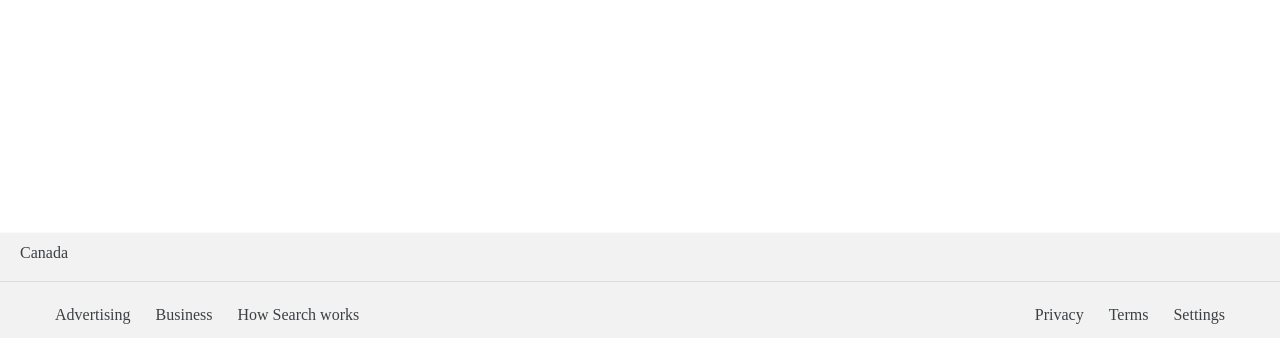
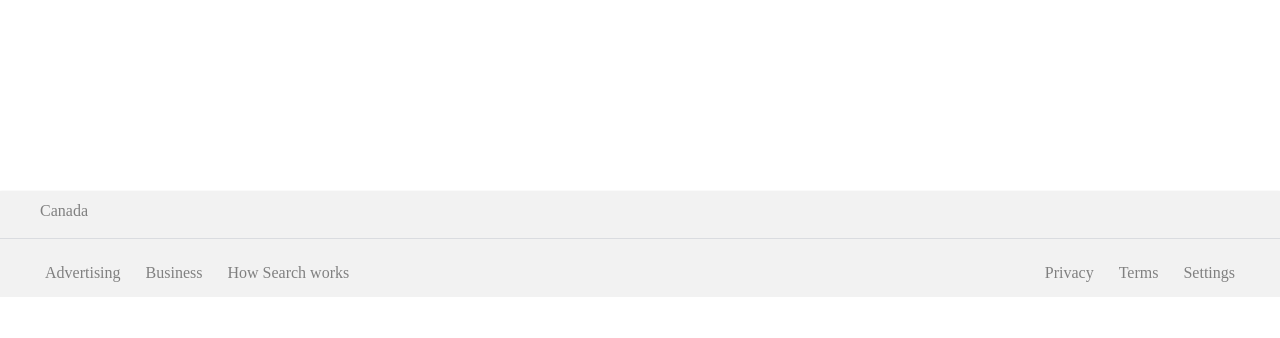
Before and after one commit to ZaynMuhammad/google-homepage, a plain HTML site: page index.html in a window 1280 px wide. Shown: the part 661-999 px from the top of the page. After the commit the page ends 958 px from the top, so only its background shows below. Drawn offline with Linux system fonts and the light colour scheme.

Commit message:
Reduced the height of the page

```diff
--- a/Assets/Stylesheets/main.css
+++ b/Assets/Stylesheets/main.css
@@ -158,7 +158,7 @@ button:focus {
     display: grid;
     grid-template-columns: repeat(3, 1fr);
     gap: 10px;
-    grid-auto-rows: minmax(100px, auto);
+    grid-auto-rows: minmax(86px, auto);
 }
 
 
@@ -328,16 +328,18 @@ a:hover {
 
 .google-footer p {
     padding: 12px 0 0 20px;
+    margin-left: 20px;
 }
 
 .google-footer p,
-a {
-    color: #3c4043;
+.google-footer a {
+    color: gray;
 }
 
 .footer-nav {
     border-top: 1px solid #dadce0;
-    margin-top: 20px;
+    margin-top: 19px;
+    line-height: 18px;
 }
 
 .footer-nav ul {
@@ -346,7 +348,7 @@ a {
     flex-wrap: nowrap;
     flex-shrink: 2;
     gap: 25px;
-    margin: 25px 55px 0 55px;
+    margin: 25px 45px 0 45px;
 }
 
 #push-right {
```
